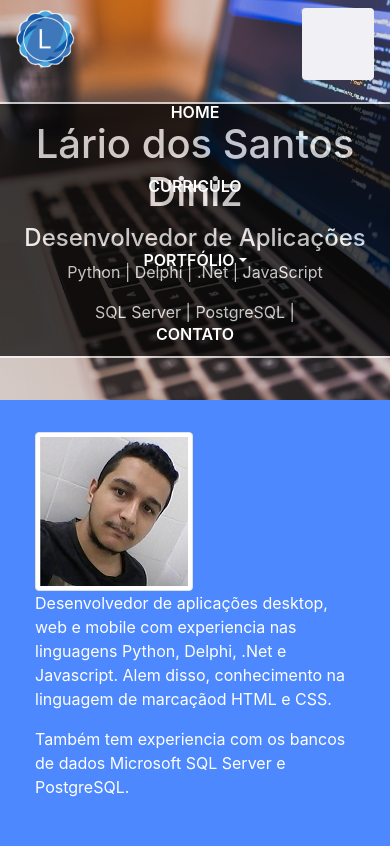
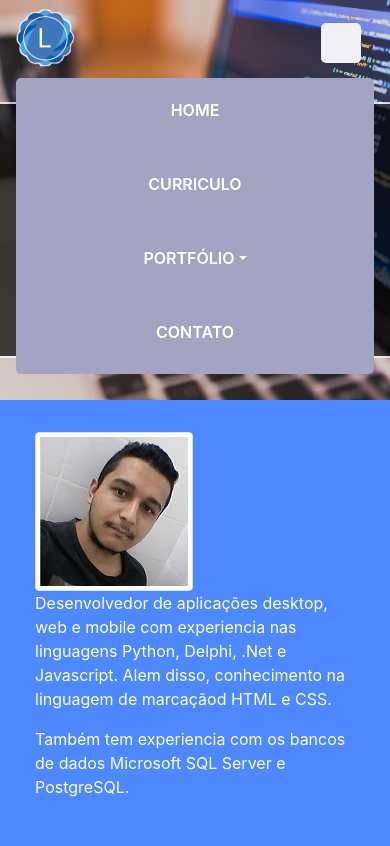
Before and after one commit to lariodiniz/larioApp, a Django app: page / in a window 390 px wide, after a click that opens the changed part. Shown: the top 846 px of the page. Run offline with Django 3.2, Linux system fonts and the light colour scheme; some libraries are stand-ins or nearby versions.

Commit message:
Header mostrando menus em telas pequenas.

```diff
--- a/core/static/layout/css/style.css
+++ b/core/static/layout/css/style.css
@@ -86,9 +86,20 @@
     background-color: #4d88ff;
 }
 
-.header button {
-    border: 1px solid rgba(240, 240, 240, .8);
+#menu button span {
+    display:block;
+    transform: translate3d(1, 1, 1);
     background-color: #f0f0f5;
+    border-radius: 5px;
     color: #000;
     padding:1em;
 }
+
+@media only screen and (max-width: 991px) {
+    .iner-header{
+        transform: translate3d(1, 1, 1);
+        background-color: #a3a3c2;
+         border-radius: 5px;
+        -webkit-transform: translate3d(0, 0, 0);
+    }
+}
--- a/core/templates/layout/header.html
+++ b/core/templates/layout/header.html
@@ -29,9 +29,9 @@
                href="/" id="dropdown"
                data-toggle="dropdown" aria-haspopup="true" aria-expanded="false">Portfólio</a>
             <div class="dropdown-menu" aria-labelledby="dropdown">
-              <a class="dropdown-item" href="#">BootPlayGame</a>
-              <a class="dropdown-item" href="#">Calendário Dekatrian</a>
-              <a class="dropdown-item" href="#">Controle de Combate</a>
+              <a target="_blank" class="dropdown-item" href="https://github.com/lariodiniz/BootPlayGame">BootPlayGame</a>
+              <a target="_blank" class="dropdown-item" href="https://github.com/lariodiniz/Dekatrian">Calendário Dekatrian</a>
+              <a target="_blank" class="dropdown-item" href="https://github.com/lariodiniz/CDC">Controle de Combate</a>
             </div>
             </li>
             <li class="nav-item">
```
